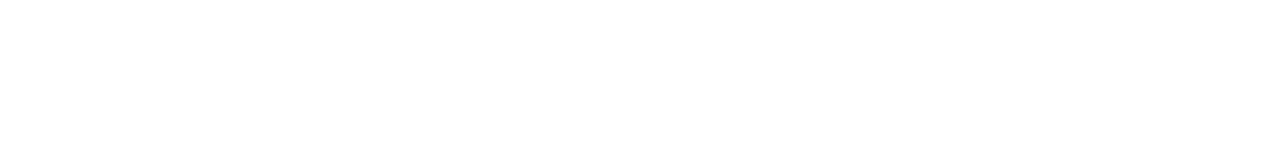
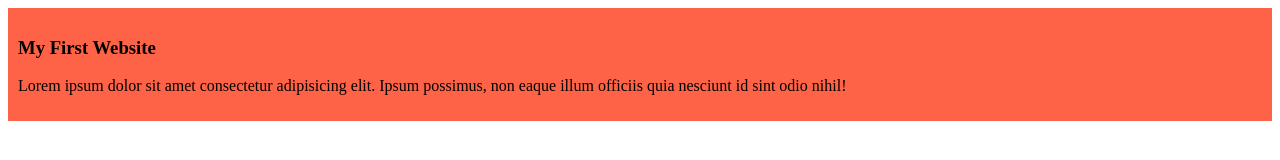
Before and after one commit to adarsha221/my-first-github-repo, a plain HTML site: page index.html in a window 1280 px wide. Drawn offline with Linux system fonts and the light colour scheme.

Commit message:
added blog

```diff
--- a/index.html
+++ b/index.html
@@ -4,8 +4,12 @@
     <meta charset="UTF-8">
     <meta name="viewport" content="width=device-width, initial-scale=1.0">
     <title>New Experiment</title>
+    <link rel="stylesheet" href="styles/blog.css">
 </head>
 <body>
-
+    <div>
+        <h3>My First Website</h3>
+        <p>Lorem ipsum dolor sit amet consectetur adipisicing elit. Ipsum possimus, non eaque illum officiis quia nesciunt id sint odio nihil!</p>
+    </div>
 </body>
 </html>
--- /dev/null
+++ b/styles/blog.css
@@ -0,0 +1,4 @@
+div{
+    background-color: tomato;
+    padding: 10px;
+}
```
